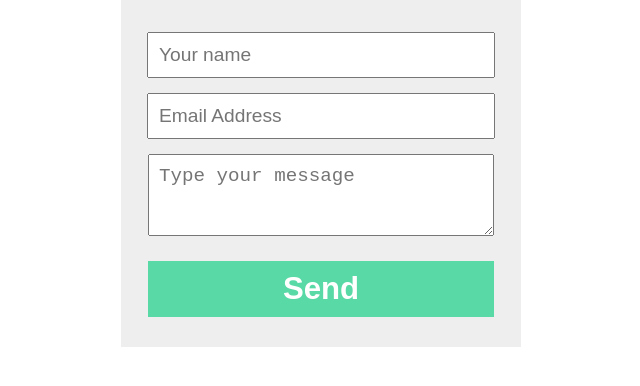
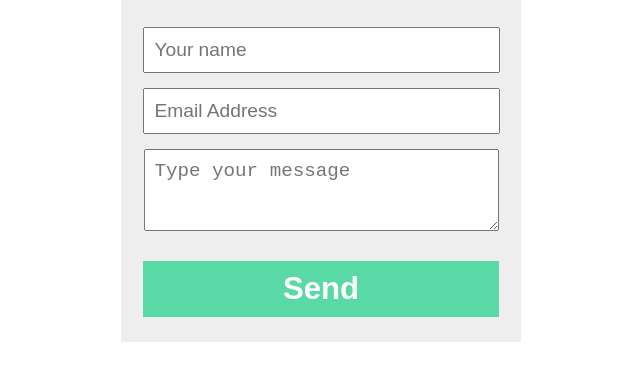
Before and after one commit to Ninni-cfm/Lev2_1_css-vertiefung_forms, a plain HTML site: page index.html in a window 1280 px wide. Shown: the part 118-504 px from the top of the page, without its empty margins (319-959 px from the left). Drawn offline with Linux system fonts and the light colour scheme.

Commit message:
Final commit

```diff
--- a/assets/css/style.css
+++ b/assets/css/style.css
@@ -24,6 +24,9 @@ form {
     margin: 20px auto 20px;
 }
 
+/*****************************************************************************
+    A pseudo title bar
+*/
 h2 {
     font-size: 2em;
     padding: 15px 0;
@@ -31,16 +34,19 @@ h2 {
     color: white;
     text-align: center;
 }
+
+/*****************************************************************************
+    The input area
+*/
 div {
-    padding: 20px;
+    padding: 15px;
 }
-
 input,
 textarea {
     display: block;
     font-size: 0.8em;
     width: 90%;
-    margin: 15px auto;
+    margin: 15px auto 0;
     padding: 10px;
 
 }
@@ -48,6 +54,9 @@ textarea {
     height: 60px;
 }
 
+/*****************************************************************************
+    The submit button
+*/
 button {
     display: block;
     border: none;
@@ -57,6 +66,9 @@ button {
     color: white;
     text-align: center;
     width: 96%;
-    margin: 25px auto 10px;
+    margin: 0 auto 10px;
     padding: 10px;
 }
+button:hover{
+    background: #4dc092;
+}
--- a/index.html
+++ b/index.html
@@ -17,13 +17,15 @@
         <!-- A pseudo title bar -->
         <h2>Contact Us</h2>
 
+        <!-- Input area -->
         <div>
-            <!-- Input area -->
             <input type="text" placeholder="Your name">
             <input type="email" placeholder="Email Address">
             <textarea placeholder="Type your message"></textarea>
+        </div>
 
-            <!-- Submit button -->
+        <!-- Submit button -->
+        <div>
             <button>Send</button>
         </div>
 
```
